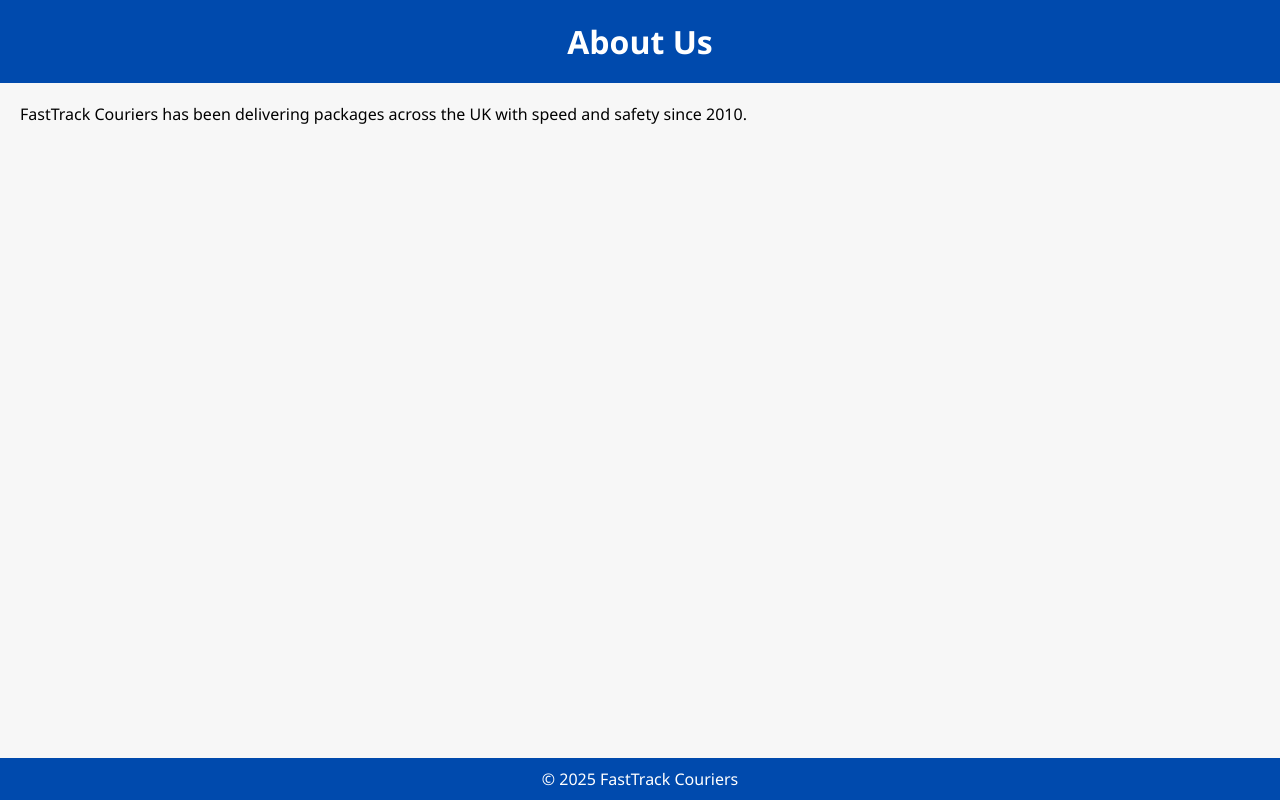
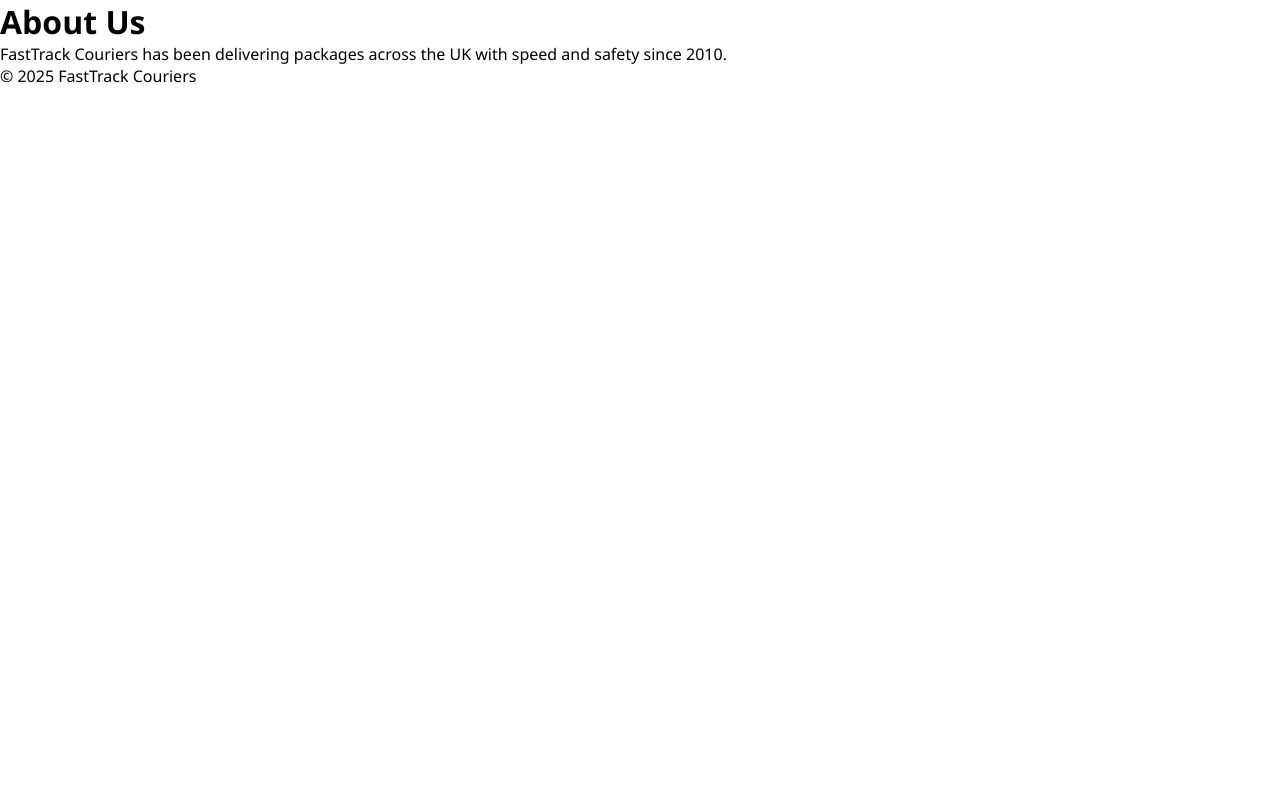
Before and after one commit to nextstepcourier/courier-website, a plain HTML site: page about.html in a window 1280 px wide. Drawn offline with Linux system fonts and the light colour scheme.

Commit message:
Update style.css

```diff
--- a/style.css
+++ b/style.css
@@ -1,37 +1,3 @@
-
-body {
-  font-family: Arial, sans-serif;
-  margin: 0;
-  padding: 0;
-  background-color: #f7f7f7;
-}
-
-header {
-  background-color: #004aad;
-  color: white;
-  padding: 20px;
-  text-align: center;
-}
-
-nav a {
-  margin: 0 10px;
-  color: white;
-  text-decoration: none;
-}
-
-main {
-  padding: 20px;
-}
-
-footer {
-  background-color: #004aad;
-  color: white;
-  text-align: center;
-  padding: 10px;
-  position: fixed;
-  bottom: 0;
-  width: 100%;
-}
 /* Reset */
 * {
   margin: 0;
```
